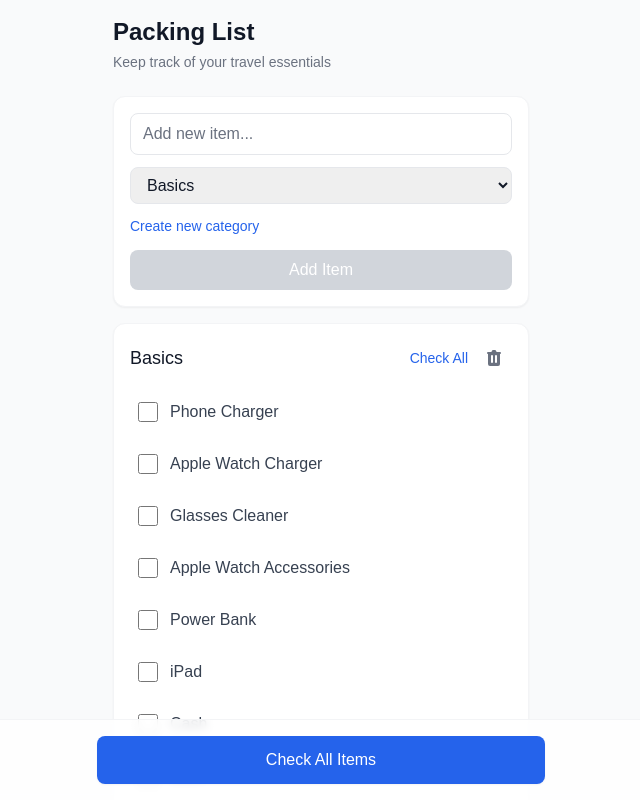
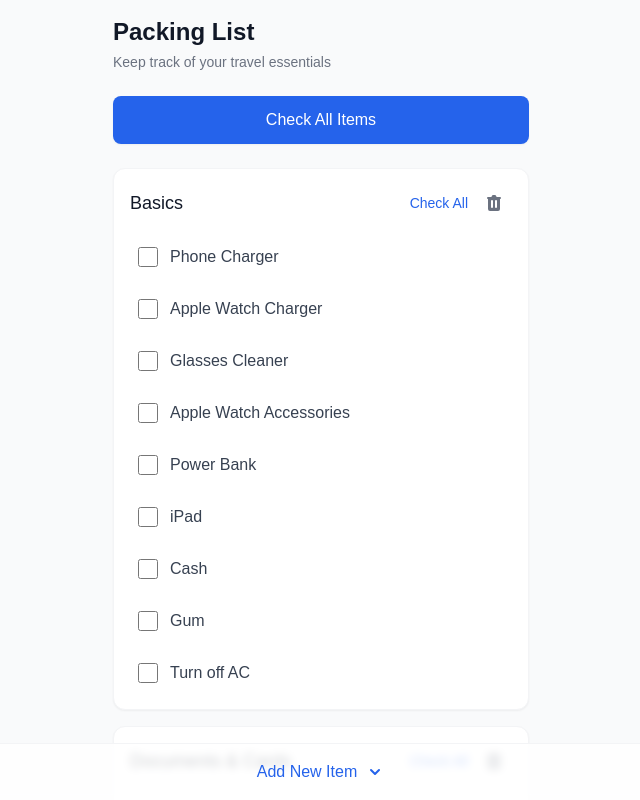
Before and after one commit to HugoLiconV/packing-list, a Next.js app: page / in a window 1280 px wide. Shown: the top 800 px of the page, without its empty margins (319-959 px from the left). Built offline with nearby package versions, Linux system fonts and the light colour scheme.

Commit message:
move sections

```diff
--- a/src/app/page.tsx
+++ b/src/app/page.tsx
@@ -2,9 +2,8 @@
 import { useState, useEffect, useRef } from "react";
 import { PackingItem, DEFAULT_ITEMS } from "../constants/items";
 import { PackingSection } from "../components/PackingSection";
-import { ToggleAllButton } from "../components/ToggleAllButton";
-import { AddItemForm } from "../components/AddItemForm";
 import { Toaster, toast } from "react-hot-toast";
+import { CollapsibleAddForm } from "../components/CollapsibleAddForm";
 
 export default function Home() {
   const [items, setItems] = useState<PackingItem[]>([]);
@@ -79,10 +78,6 @@ export default function Home() {
       }
     }
   }, [items]);
-
-  const existingCategories = Array.from(
-    new Set(items.map(item => item.category))
-  );
 
   const deleteCategory = (categoryToDelete: string) => {
     const itemsToDelete = items.filter(
@@ -165,8 +160,7 @@ export default function Home() {
 
   return (
     <div className="min-h-screen bg-gray-50">
-      <Toaster />
-      <div className="max-w-md mx-auto p-4 pb-24">
+      <div className="max-w-md mx-auto p-4 pb-32">
         <header className="mb-6">
           <h1 className="text-2xl font-semibold text-gray-900">Packing List</h1>
           <p className="text-gray-500 text-sm mt-1">
@@ -174,10 +168,16 @@ export default function Home() {
           </p>
         </header>
 
-        <AddItemForm
-          existingCategories={existingCategories}
-          onAddItem={addItem}
-        />
+        <div className="mb-6">
+          <button
+            onClick={toggleAll}
+            className="w-full bg-blue-600 hover:bg-blue-700 text-white px-4 py-3 rounded-lg font-medium transition-colors shadow-sm"
+          >
+            {items.every(item => item.checked)
+              ? "Uncheck All Items"
+              : "Check All Items"}
+          </button>
+        </div>
 
         <main className="space-y-4">
           {Object.entries(groupedItems).map(([category, categoryItems]) => (
@@ -192,9 +192,16 @@ export default function Home() {
             />
           ))}
         </main>
+      </div>
 
-        <ToggleAllButton items={items} onToggleAll={toggleAll} />
-      </div>
+      <CollapsibleAddForm
+        existingCategories={Array.from(
+          new Set(items.map(item => item.category))
+        )}
+        onAddItem={addItem}
+      />
+
+      <Toaster />
     </div>
   );
 }
--- a/src/components/AddItemForm.tsx
+++ b/src/components/AddItemForm.tsx
@@ -31,24 +31,20 @@ export function AddItemForm({
   };
 
   return (
-    <form
-      onSubmit={handleSubmit}
-      className="bg-white rounded-xl shadow-sm border border-gray-100 p-4 mb-4"
-    >
-      <div className="space-y-3">
+    <form onSubmit={handleSubmit} className="space-y-3">
       <input
         type="text"
         value={name}
         onChange={e => setName(e.target.value)}
         placeholder="Add new item..."
-          className="w-full px-3 py-2 border border-gray-200 rounded-lg focus:outline-none focus:ring-2 focus:ring-blue-500 text-gray-900 placeholder:text-gray-500"
+        className="w-full h-11 px-3 border border-gray-200 rounded-lg focus:outline-none focus:ring-2 focus:ring-blue-500 text-gray-900 placeholder:text-gray-500"
       />
 
       {!isNewCategory ? (
         <select
           value={category}
           onChange={e => setCategory(e.target.value)}
-            className="w-full px-3 py-2 border border-gray-200 rounded-lg focus:outline-none focus:ring-2 focus:ring-blue-500 text-gray-900"
+          className="w-full h-11 px-3 border border-gray-200 rounded-lg focus:outline-none focus:ring-2 focus:ring-blue-500 text-gray-900 bg-white"
         >
           {existingCategories.map(cat => (
             <option key={cat} value={cat}>
@@ -62,7 +58,7 @@ export function AddItemForm({
           value={newCategory}
           onChange={e => setNewCategory(e.target.value)}
           placeholder="New category name..."
-            className="w-full px-3 py-2 border border-gray-200 rounded-lg focus:outline-none focus:ring-2 focus:ring-blue-500 text-gray-900 placeholder:text-gray-500"
+          className="w-full h-11 px-3 border border-gray-200 rounded-lg focus:outline-none focus:ring-2 focus:ring-blue-500 text-gray-900 placeholder:text-gray-500"
         />
       )}
 
@@ -77,11 +73,10 @@ export function AddItemForm({
       <button
         type="submit"
         disabled={!name || (!category && !newCategory)}
-          className="w-full bg-blue-600 hover:bg-blue-700 disabled:bg-gray-300 text-white px-4 py-2 rounded-lg font-medium transition-colors"
+        className="w-full h-11 bg-blue-600 hover:bg-blue-700 disabled:bg-gray-300 text-white px-4 rounded-lg font-medium transition-colors"
       >
         Add Item
       </button>
-      </div>
     </form>
   );
 }
--- /dev/null
+++ b/src/components/CollapsibleAddForm.tsx
@@ -0,0 +1,72 @@
+import { useState } from "react";
+import { AddItemForm } from "./AddItemForm";
+import { PackingItem } from "components/constants/items";
+
+interface CollapsibleAddFormProps {
+  existingCategories: string[];
+  onAddItem: (item: Omit<PackingItem, "id">) => void;
+}
+
+export function CollapsibleAddForm({
+  existingCategories,
+  onAddItem
+}: CollapsibleAddFormProps) {
+  const [isOpen, setIsOpen] = useState(false);
+
+  return (
+    <div className="fixed bottom-0 left-0 right-0 bg-white/80 backdrop-blur-sm border-t border-gray-100">
+      <div className="max-w-md mx-auto">
+        <button
+          onClick={() => setIsOpen(!isOpen)}
+          className="w-full py-4 px-4 flex items-center justify-center gap-2 text-blue-600 font-medium"
+        >
+          {isOpen ? (
+            <>
+              <span>Close</span>
+              <svg
+                xmlns="http://www.w3.org/2000/svg"
+                className="h-5 w-5"
+                viewBox="0 0 20 20"
+                fill="currentColor"
+              >
+                <path
+                  fillRule="evenodd"
+                  d="M14.707 12.707a1 1 0 01-1.414 0L10 9.414l-3.293 3.293a1 1 0 01-1.414-1.414l4-4a1 1 0 011.414 0l4 4a1 1 0 010 1.414z"
+                  clipRule="evenodd"
+                />
+              </svg>
+            </>
+          ) : (
+            <>
+              <span>Add New Item</span>
+              <svg
+                xmlns="http://www.w3.org/2000/svg"
+                className="h-5 w-5"
+                viewBox="0 0 20 20"
+                fill="currentColor"
+              >
+                <path
+                  fillRule="evenodd"
+                  d="M5.293 7.293a1 1 0 011.414 0L10 10.586l3.293-3.293a1 1 0 111.414 1.414l-4 4a1 1 0 01-1.414 0l-4-4a1 1 0 010-1.414z"
+                  clipRule="evenodd"
+                />
+              </svg>
+            </>
+          )}
+        </button>
+
+        {isOpen && (
+          <div className="p-4 border-t border-gray-100">
+            <AddItemForm
+              existingCategories={existingCategories}
+              onAddItem={item => {
+                onAddItem(item);
+                setIsOpen(false);
+              }}
+            />
+          </div>
+        )}
+      </div>
+    </div>
+  );
+}
```
Lines whose indentation alone changed are shown as unchanged.
